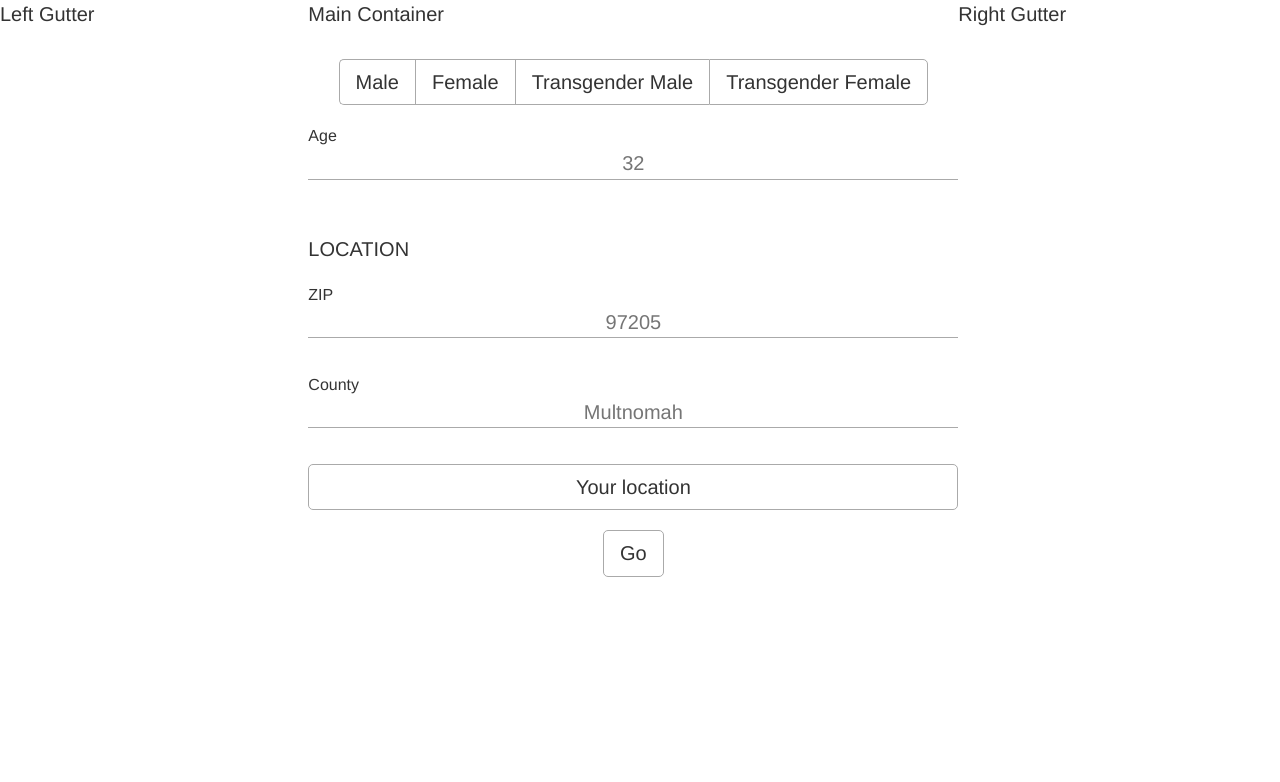
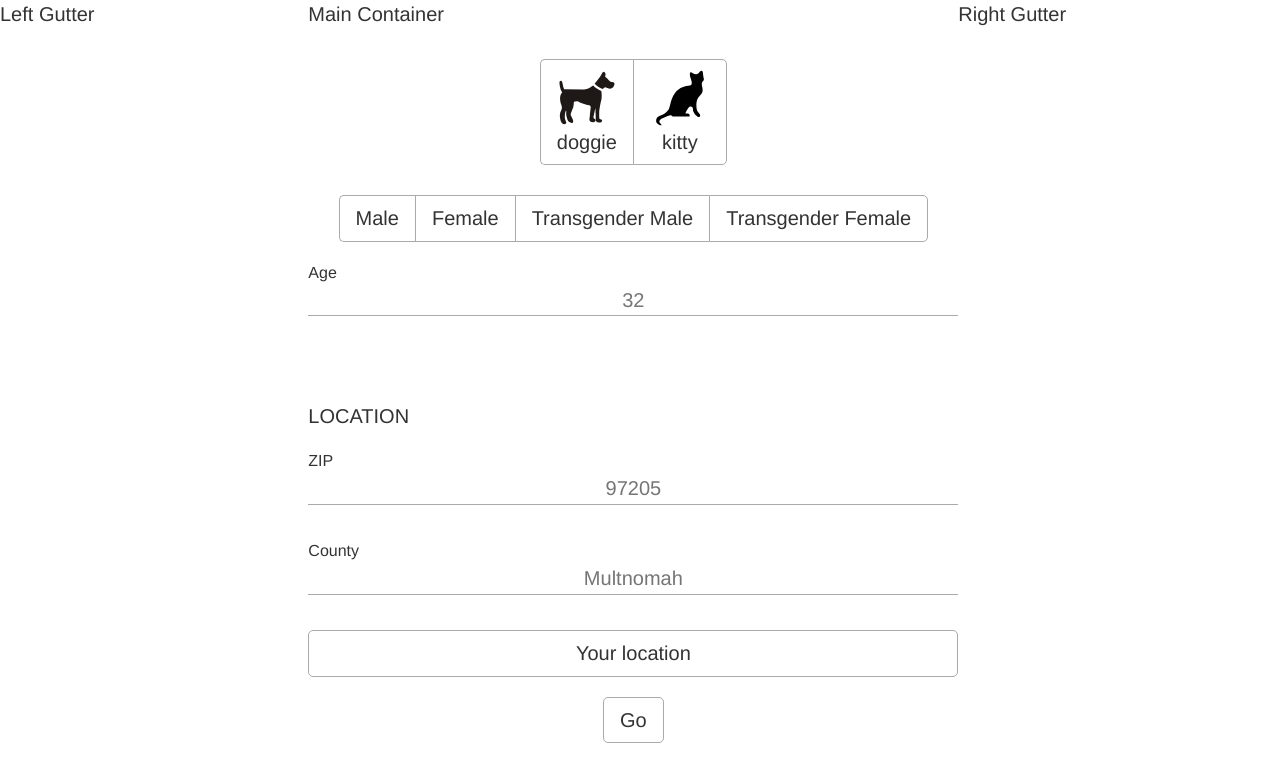
Before and after one commit to pvahanian/shelter-project, a React (Create React App) app: page / in a window 1280 px wide. Shown: the top 782 px of the page. Built offline with nearby package versions, Linux system fonts and the light colour scheme; no server answers.

Commit message:
Add SVG image support to ExclusiveOption buttons

```diff
--- a/src/Assets/ExclusiveOption.scss
+++ b/src/Assets/ExclusiveOption.scss
@@ -19,6 +19,14 @@
   border-radius: 0;
   border: 1px solid $dark-border-color;
   border-right: 0;
+
+  img {
+    width: 60px;
+    height: 60px;
+
+    display: flex;
+    flex-direction: column;
+  }
 }
 
 
--- a/src/Assets/Section.scss
+++ b/src/Assets/Section.scss
@@ -1,8 +1,10 @@
+@import '../GlobalStyle/globals';
 
 .section {
   display: flex;
   flex-direction: column;
   width: 100%;
+  margin-top: 50px;
 
   text-align: left;
 
@@ -13,5 +15,4 @@
 }
 
 .section-name {
-
 }
--- a/src/components/ExclusiveOption.js
+++ b/src/components/ExclusiveOption.js
@@ -9,15 +9,31 @@ import '../Assets/ExclusiveOption.scss';
 import InvalidEntryMessage from './InvalidEntryMessage';
 
 
-// Child component of Group used to structure and handle option buttons.
+// Child component of ExclusiveGroup
 class ExclusiveButton extends React.Component {
   render() {
+    // For buttons with SVG images
+    if(typeof(this.props.data) !== 'string') {
+      // Assume object like {label, image} and build an SVG button
+      return (
+        <button
+          className={'exclusive-button ' + (this.props.selected ? 'selected' : '')}  // changes CSS and appearance when an option is selected/deselected
+          onClick={e => {this.props.onClick(e, this.props.data)}}    // changes the name of the pick in ExGroup's state.
+        >
+          <img src={this.props.data.image}>
+          </img>
+          {this.props.data.label}
+        </button>
+      )
+    }
+
+
     return (
       <button
         className={'exclusive-button ' + (this.props.selected ? 'selected' : '')}  // changes CSS and appearance when an option is selected/deselected
-        onClick={e => {this.props.onClick(e, this.props.name)}}    // changes the name of the pick in ExGroup's state.
+        onClick={e => {this.props.onClick(e, this.props.data)}}    // changes the name of the pick in ExGroup's state.
       >
-        {this.props.name}
+        {this.props.data}
       </button>
     );
   }
@@ -28,15 +44,20 @@ class ExclusiveGroup extends React.Component {
   constructor(props) {
     super(props);
     this.state = {selected: this.props.default ? this.props.default : ''};
+
     this.handleClick = this.handleClick.bind(this);
   }
 
   valid = null
   invalidEntryMessage = ''
 
-  handleClick(event, name) {
-    this.setState({selected: name})
-    this.props.onChange(name)
+  handleClick(event, data) {
+
+    this.setState({selected: data})
+    if(typeof(data) === 'string')
+      this.props.onChange(data)
+    else
+      this.props.onChange(data.label)
   }
 
   validate() {
@@ -52,8 +73,6 @@ class ExclusiveGroup extends React.Component {
 
     // Note the results for reference in the render
     this.valid = validityObject.valid
-    console.log(value)
-    console.log(this.valid)
 
     if(validityObject.valid === false)
       this.invalidEntryMessage = validityObject.message
@@ -67,18 +86,19 @@ class ExclusiveGroup extends React.Component {
     if(this.props.shouldValidate)
       this.validate()
 
+    console.log('selected', this.state.selected)
+
+
 
     return (
       <div className='exclusive-group-container'>
-        <div
-          className='exclusive-group'
-        >
+        <div className='exclusive-group'>
           {
             this.props.items.map((item, i) =>
               <ExclusiveButton
-                selected={item===this.state.selected}
+                selected={typeof(item) === 'string' ? item===this.state.selected : item.label===this.state.selected.label}
                 key={i}
-                name={item}
+                data={item}
                 onClick={this.handleClick}
               />
             )
--- a/src/components/FieldSelector.js
+++ b/src/components/FieldSelector.js
@@ -21,6 +21,7 @@ class FieldSelector extends React.Component {
     super(props)
 
     this.state = {
+      service: '',
       gender: '',
       age: '',
       zip: '',
@@ -29,6 +30,7 @@ class FieldSelector extends React.Component {
     }
 
     // Bind all functions which are called from child inputs
+    this.handleServiceChange = this.handleServiceChange.bind(this)
     this.handleGenderChange = this.handleGenderChange.bind(this)
     this.handleAgeChange = this.handleAgeChange.bind(this)
     this.handleZIPChange = this.handleZIPChange.bind(this)
@@ -43,6 +45,7 @@ class FieldSelector extends React.Component {
     this.goBehavior = this.goBehavior.bind(this)
   }
 
+  handleServiceChange = service => this.setState({ service: service })
 
   validGender(gender) {
     let message = ''
@@ -168,6 +171,7 @@ class FieldSelector extends React.Component {
     // REMOVE! JUST FOR DEBUG PURPOSES
     await this.sleep(2000)
     console.log({
+      service: this.state.service,
       gender: this.state.gender,
       age: this.state.age,
       zip: this.state.zip,
@@ -177,8 +181,21 @@ class FieldSelector extends React.Component {
 
   render() {
     return(
-      <>
       <div className={'field-selector ' + this.context}>
+        <ExclusiveOption
+          items={[
+            {
+              label: 'doggie',
+              image: '../dog.svg'
+            },
+            {
+              label: 'kitty',
+              image: '../cat.svg'
+            }
+          ]}
+          onChange={this.handleServiceChange}
+        />
+
         <ExclusiveOption
           items={['Male', 'Female', 'Transgender Male', 'Transgender Female']}
           validator={this.validGender}
@@ -231,7 +248,6 @@ class FieldSelector extends React.Component {
           Go
         </button>
       </div>
-      </>
     );
   }
 }
```
Also changed, not shown: public/cat.svg (added), public/dog.svg (added).
